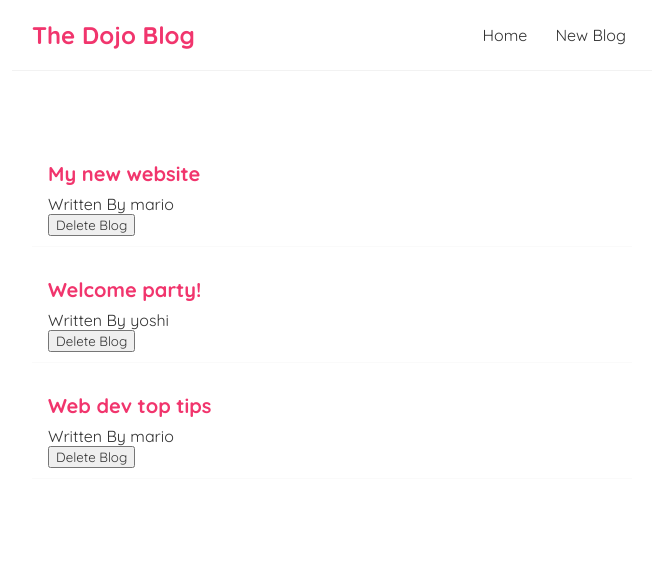
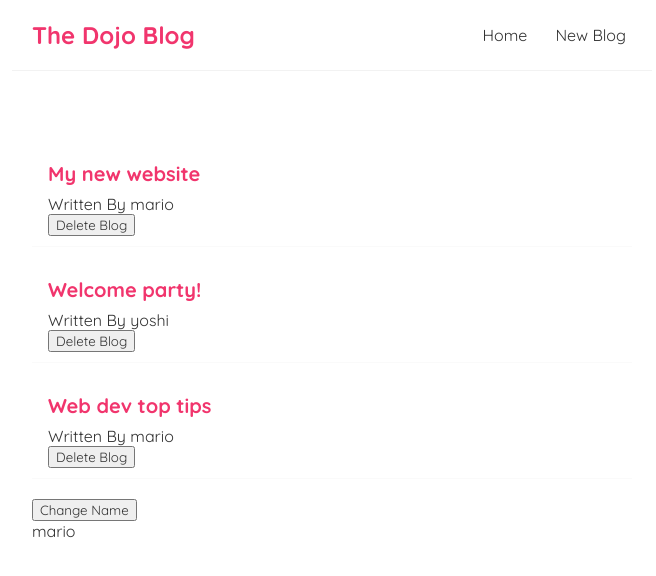
Before and after one commit to pallab99/React-js-The-Net-Code, a React (Create React App) app: page / in a window 1280 px wide. Shown: the top 576 px of the page, without its empty margins (308-964 px from the left). Built offline with nearby package versions, Linux system fonts and the light colour scheme.

Commit message:
Use dependencies with useEffect

```diff
--- a/src/Home.jsx
+++ b/src/Home.jsx
@@ -12,6 +12,7 @@
       id: 3,
     },
   ]);
+  const [name, setName] = useState("mario");
 
   const handleDelete = (id) => {
     const newBlogs = blogs.filter((blog) => blog.id !== id);
@@ -20,12 +21,20 @@
 
   useEffect(() => {
     console.log("Use Effect Ran");
-    console.log(blogs);
-  });
+    console.log("Name changed to", name);
+  }, [name]);
 
   return (
     <div className="Home">
       <BlogList blogs={blogs} title="All Blogs!" handleDelete={handleDelete} />
+      <button
+        onClick={() => {
+          setName("pallab");
+        }}
+      >
+        Change Name
+      </button>
+      <p>{name}</p>
     </div>
   );
 };
```
